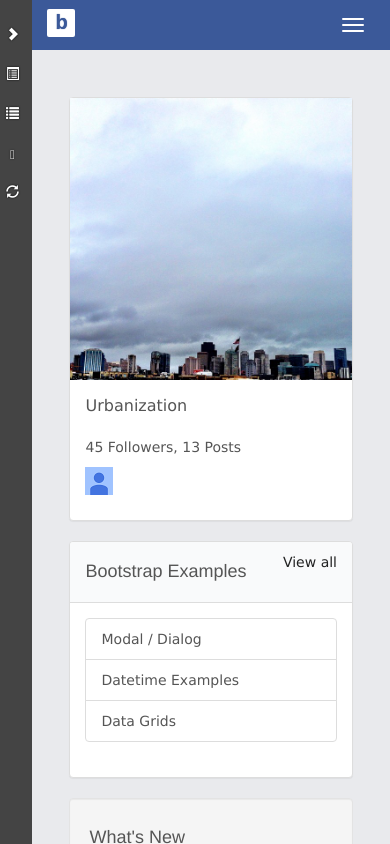
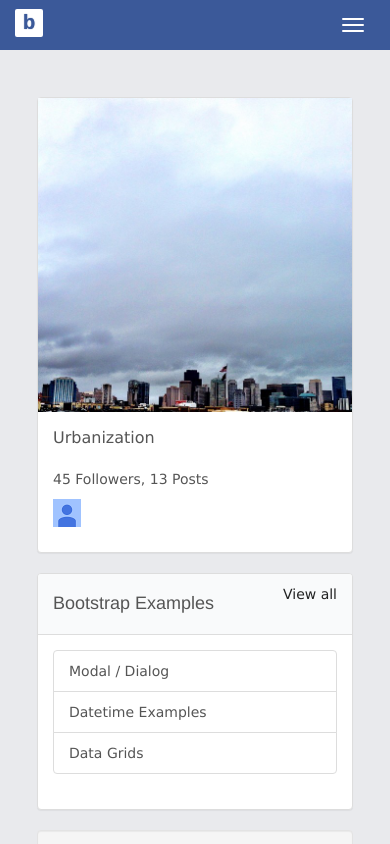
Before and after one commit to ramarahul/EventFeedApp, a plain HTML site: page frontend/templates/facebook.html in a window 390 px wide. Drawn offline with Linux system fonts and the light colour scheme; files that its build step writes are made by us from their sources; files whose address does not match are found by name.

Commit message:
Changed frontend

```diff
--- a/frontend/templates/facebook.html
+++ b/frontend/templates/facebook.html
@@ -1,12 +1,9 @@
 <!DOCTYPE html>
 <html lang="en">
 	<head>
-        <title>Facebook Theme Demo</title>
+        <title>Post It!</title>
         <meta name="viewport" content="width=device-width, initial-scale=1, maximum-scale=1">
         <link href="static/css/bootstrap.css" rel="stylesheet">
-        <!--[if lt IE 9]>
-          <script src="//html5shim.googlecode.com/svn/trunk/html5.js"></script>
-        <![endif]-->
         <link href="static/css/facebook.css" rel="stylesheet">
     </head>
 
@@ -17,7 +14,7 @@
 				<div class="row row-offcanvas row-offcanvas-left">
 
 					<!-- sidebar -->
-					<div class="column col-sm-2 col-xs-1 sidebar-offcanvas" id="sidebar">
+					<!--<div class="column col-sm-2 col-xs-1 sidebar-offcanvas" id="sidebar">
 
 						<ul class="nav">
 							<li><a href="#" data-toggle="offcanvas" class="visible-xs text-center"><i class="glyphicon glyphicon-chevron-right"></i></a></li>
@@ -33,21 +30,21 @@
 							<li>
 							  <a href="http://usebootstrap.com/theme/facebook"><h3>Bootstrap</h3> <i class="glyphicon glyphicon-heart-empty"></i> Bootply</a>
 							</li>
-						</ul>
+						</ul>-->
 
 						<!-- tiny only nav-->
-					  <ul class="nav visible-xs" id="xs-menu">
+					  <!--<ul class="nav visible-xs" id="xs-menu">
 							<li><a href="#featured" class="text-center"><i class="glyphicon glyphicon-list-alt"></i></a></li>
 							<li><a href="#stories" class="text-center"><i class="glyphicon glyphicon-list"></i></a></li>
 							<li><a href="#" class="text-center"><i class="glyphicon glyphicon-paperclip"></i></a></li>
 							<li><a href="#" class="text-center"><i class="glyphicon glyphicon-refresh"></i></a></li>
 						</ul>
 
-					</div>
+					</div>-->
 					<!-- /sidebar -->
 
 					<!-- main right col -->
-					<div class="column col-sm-10 col-xs-11" id="main">
+					<div class="column col-sm-25 col-xs-12" id="main">
 
 						<!-- top nav -->
 						<div class="navbar navbar-blue navbar-static-top">
```
